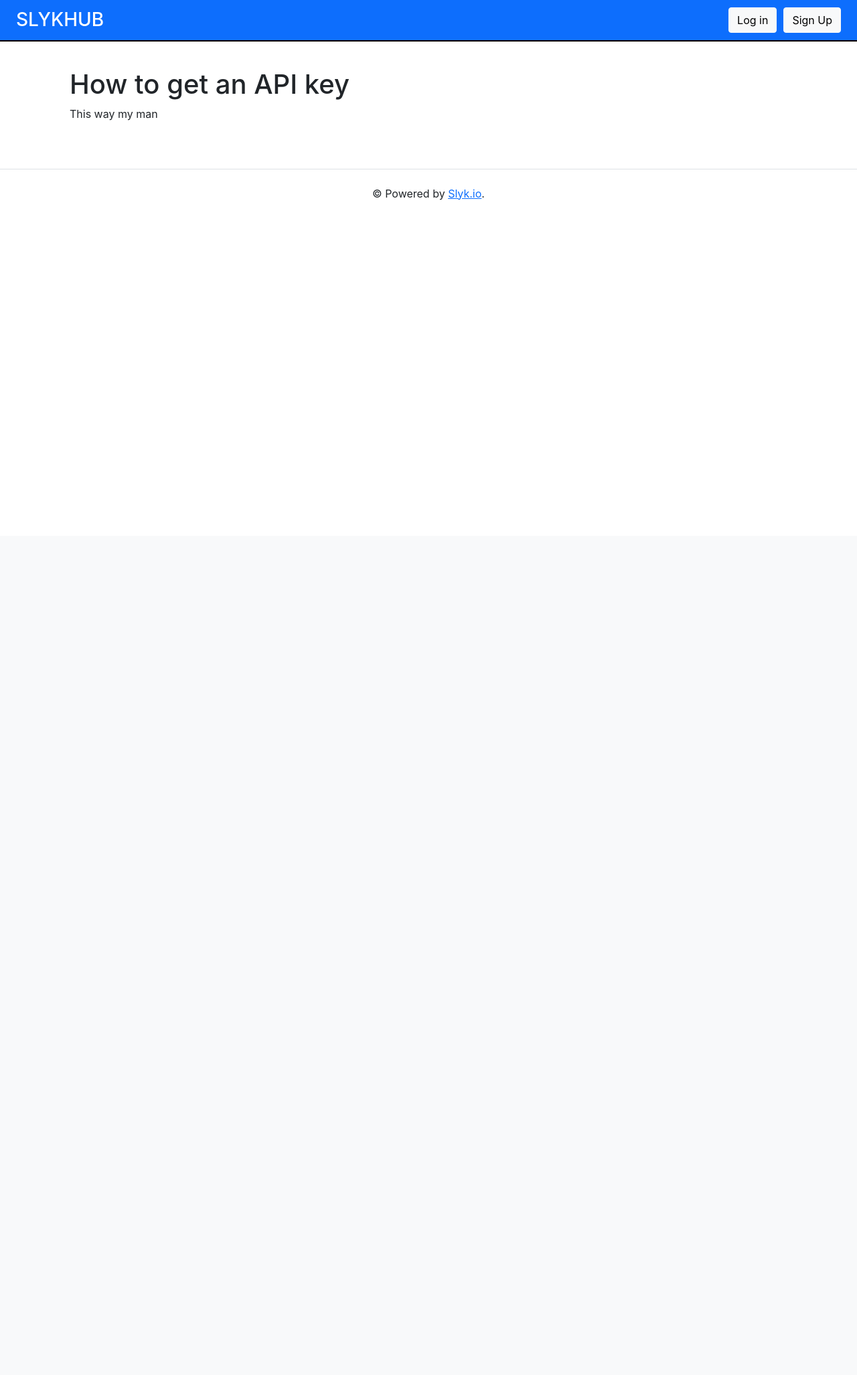
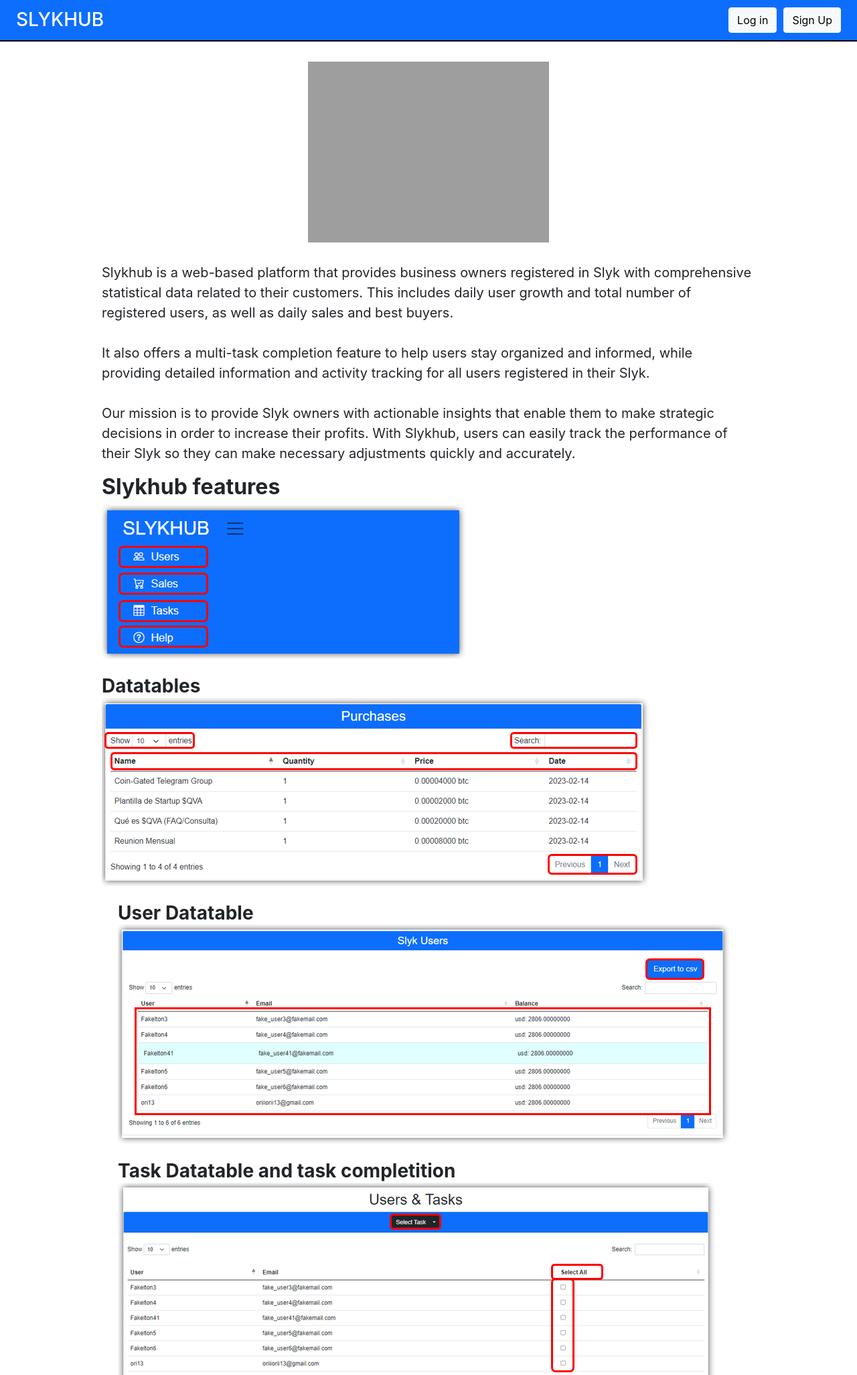
Before and after one commit to abeldarrain/slykhub, a Flask app: page /help/ in a window 1280 px wide. Shown: the top 2053 px of the page at 67% size. Before the commit the page ends 299 px from the top, so only its background shows below. Run offline with Flask 2, Linux system fonts and the light colour scheme; some libraries are stand-ins or nearby versions; grey boxes are pictures that could not be loaded.

Commit message:
help section almost done

```diff
--- /dev/null
+++ b/slykhub/static/css/help.css
@@ -0,0 +1,16 @@
+ul{
+    list-style-type: none;
+}
+
+li{
+    padding: 20px;
+}
+
+img[src$=".svg"] { height: 270px; margin-bottom: 25px;}
+.img-container{
+    width: 100%;
+    height: 270px;
+    align-items: center;
+    text-align: center;
+    margin-bottom: 30px;
+}
--- a/slykhub/templates/help.html
+++ b/slykhub/templates/help.html
@@ -5,15 +5,72 @@
 {% block title %}Help{% endblock %}
 
 {% block Dcss %}
-
+<link href="{{url_for('static', filename='css/help.css')}}" rel="stylesheet">
 {% endblock Dcss %}
 
 
 {% block Dcontent %}
 
-<div class="" id="apiKeyGuide">
-    <h1>How to get an API key</h1>
-    <p>This way my man</p>
+<div class="container-fluid   container" id="slykhubGuide">
+    <div class="container-fluid   container">
+        <div class="img-container text-center">
+            <img class="text-center" src="{{url_for('static', filename='img/slykhublogo.svg')}}" alt="">
+        </div>
+         <p class="fs-5">Slykhub is a web-based platform that provides business owners registered in Slyk with comprehensive statistical data related to their customers. This includes daily user growth and total number of registered users, as well as daily sales and best buyers.<br><br>
+            It also offers a multi-task completion feature to help users stay organized and informed, while providing detailed information and activity tracking for all users registered in their Slyk.<br><br>
+            Our mission is to provide Slyk owners with actionable insights that enable them to make strategic decisions in order to increase their profits. With Slykhub, users can easily track the performance of their Slyk so they can make necessary adjustments quickly and accurately.</p>
+    </div>
+    <div class="container-fluid   container">
+          <h2 class="fw-bold">Slykhub features</h1>
+        <img class="mb-4" src="{{url_for('static', filename='img/Slykhub menu example.png')}}" alt="">
+    </div>
+    <div class="container-fluid   container">
+         <h3 class="fw-bold">Datatables</h2>
+        <img class="mb-4" src="{{url_for('static', filename='img/Slykhub datatable example.png')}}" alt="">
+        <div class="container-fluid   container">
+             <h3 class="fw-bold"> User Datatable</h2>
+            <img class="mb-4" src="{{url_for('static', filename='img/Slykhub user datatable example.png')}}" alt="">
+        </div>
+        <div class="container-fluid   container">
+             <h3 class="fw-bold">Task Datatable and task completition</h2>
+            <img class="mb-4" src="{{url_for('static', filename='img/Slykhub tasks datatable example.png')}}" alt="">
+        </div>
+    </div>
+    <div class="container-fluid   container">
+         <h3 class="fw-bold">Charts</h2>
+        <img class="mb-4" src="{{url_for('static', filename='img/Slykhub line charts example.png')}}" alt="">
+        <img class="mb-4" src="{{url_for('static', filename='img/Slykhub pie charts example.png')}}" alt="">
+    </div>
+
 </div>
 
+<div class="container-fluid   container" id="apiKeyGuide">
+    <div class="container-fluid   container">
+      <h2 class="fw-bold">Why do I need an API key to use Slykhub?</h1>
+     <p class="fs-5">The API key is necessary to access and use the features available through Slyk's API. It helps us securely identify who you are and verify that only you have access to your data. Without an API key, it will be impossible for your account in our site to connect with Slyk and make use of its services.</p>
+</div>
+<div class="container-fluid   container">
+     <h3 class="fw-bold">Steps to get an API key:</h2>
+    <ul>
+        <li>
+             <h3 class="fw-bold">1. Go to Settings in your Slyk dashboard.</h2>
+            <img class="mb-4" src="{{url_for('static', filename='img/Slykhub api key instructions 1.png')}}" alt="">
+        </li>
+        <li>
+             <h3 class="fw-bold">2. Click API key.</h2>
+            <img class="mb-4" src="{{url_for('static', filename='img/Slykhub api key instructions 2.png')}}" alt="">
+        </li>
+        <li>
+             <h3 class="fw-bold">3. Create a new API key.</h2>
+            <img class="mb-4" src="{{url_for('static', filename='img/Slykhub api key instructions 3.png')}}" alt="">
+        </li>
+        <li>
+             <h3 class="fw-bold">4. Copy the new API key.</h2>
+             <p class="fs-5">(It is important to copy the API key somewhere safe)</p>
+            <img class="mb-4" src="{{url_for('static', filename='img/Slykhub api key instructions 4.png')}}" alt="">
+             <p class="fs-5">And it's done! with your new API key you'll be able to create a new Slykhub account and access the available features.</p>
+        </li>
+        </ul>
+    </div>
+</div>
 {% endblock Dcontent%}
```
Also changed, not shown: index.html (added, +36 -0 lines), slykhub/static/img/Slykhub api key instructions 1.png (added), slykhub/static/img/Slykhub api key instructions 2.png (added), slykhub/static/img/Slykhub api key instructions 3.png (added), slykhub/static/img/Slykhub api key instructions 4.png (added), slykhub/static/img/Slykhub datatable example.png (added), slykhub/static/img/Slykhub line charts example.png (added), slykhub/static/img/Slykhub menu example.png (added), slykhub/static/img/Slykhub pie charts example.png (added), slykhub/static/img/Slykhub tasks datatable example.png (added), slykhub/static/img/Slykhub user datatable example.png (added), 1 other file.
